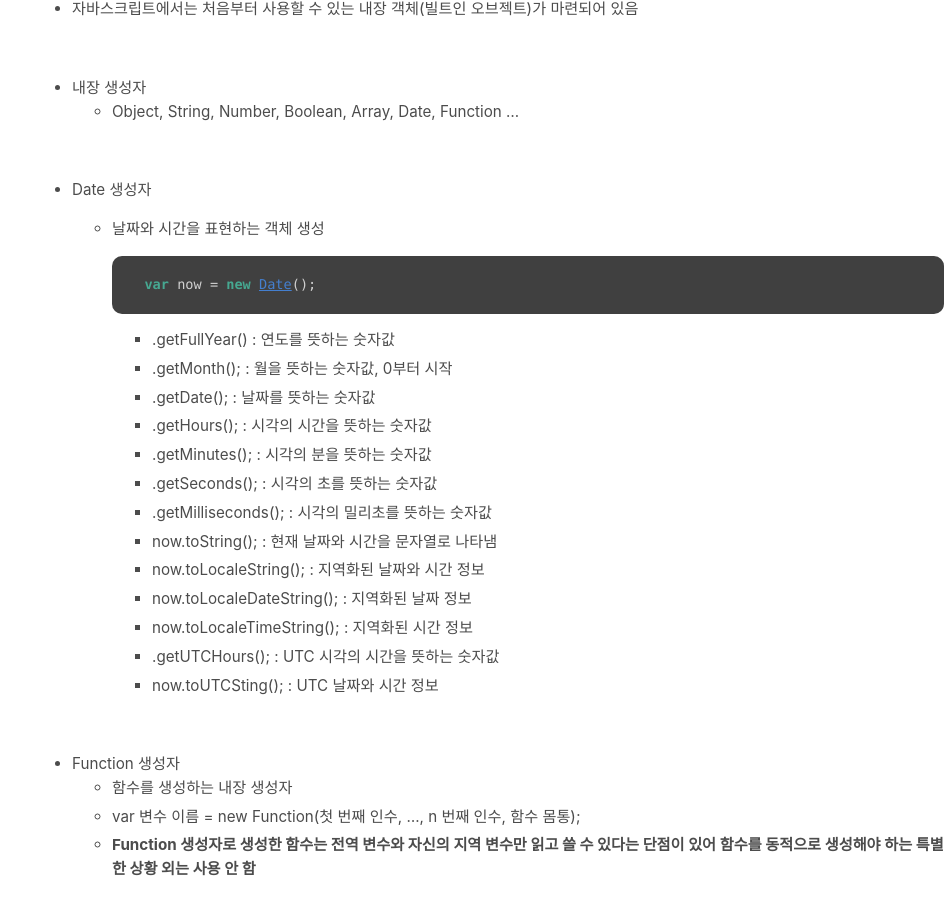
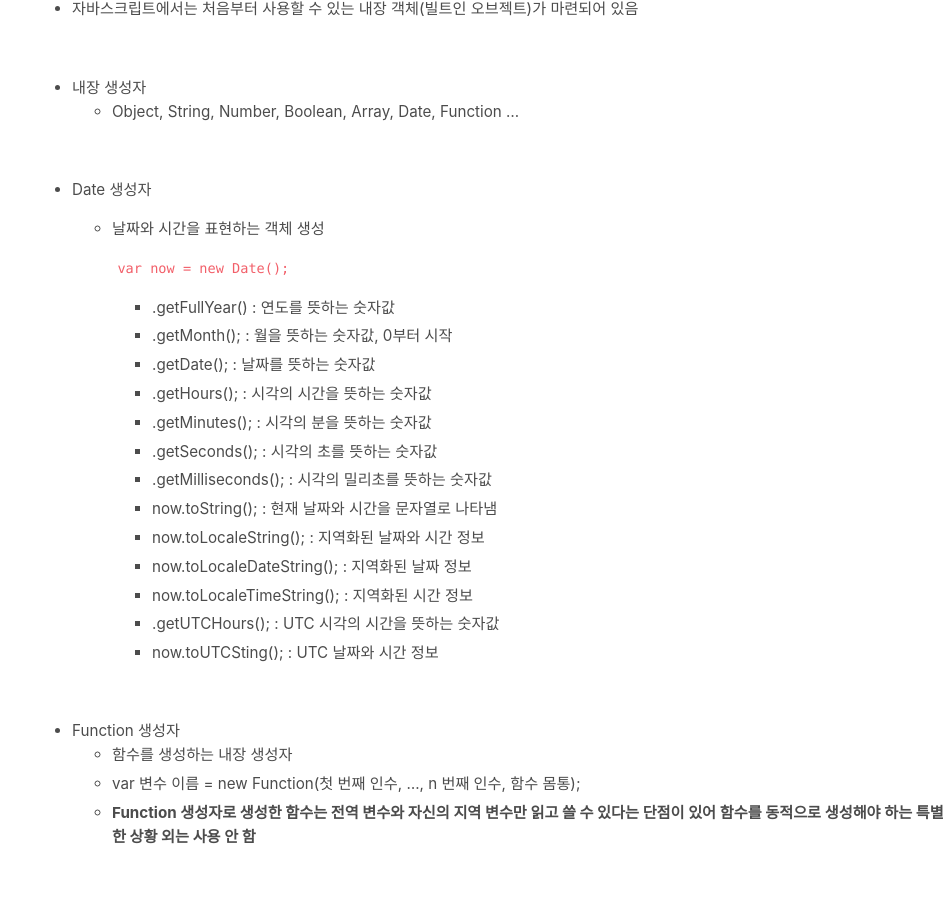
Before and after one commit to absolutelyfullycapable/absolutelyfullycapable.github.io, a Jekyll site: the page built from _posts/2020-09-13-JavaScript-객체의기초와생성방법.md, in a window 1280 px wide and 900 px high, scrolled down 5009 px. Shown: the whole window, without its empty margins (328-1280 px from the left). Built offline with Jekyll 4.4.1, drawn with Linux system fonts in a browser that asks for light colours.

Commit message:
Update 2020-09-13-JavaScript-객체의기초와생성방법.md

````diff
--- a/_posts/2020-09-13-JavaScript-객체의기초와생성방법.md
+++ b/_posts/2020-09-13-JavaScript-객체의기초와생성방법.md
@@ -199,9 +199,7 @@ console.log(address.연락처);
 - Date 생성자
 	- 날짜와 시간을 표현하는 객체 생성
 
-		```js
-        var now = new Date();
-        ```
+		`var now = new Date();`
 
 		- .getFullYear() : 연도를 뜻하는 숫자값
 		- .getMonth(); : 월을 뜻하는 숫자값, 0부터 시작
````
